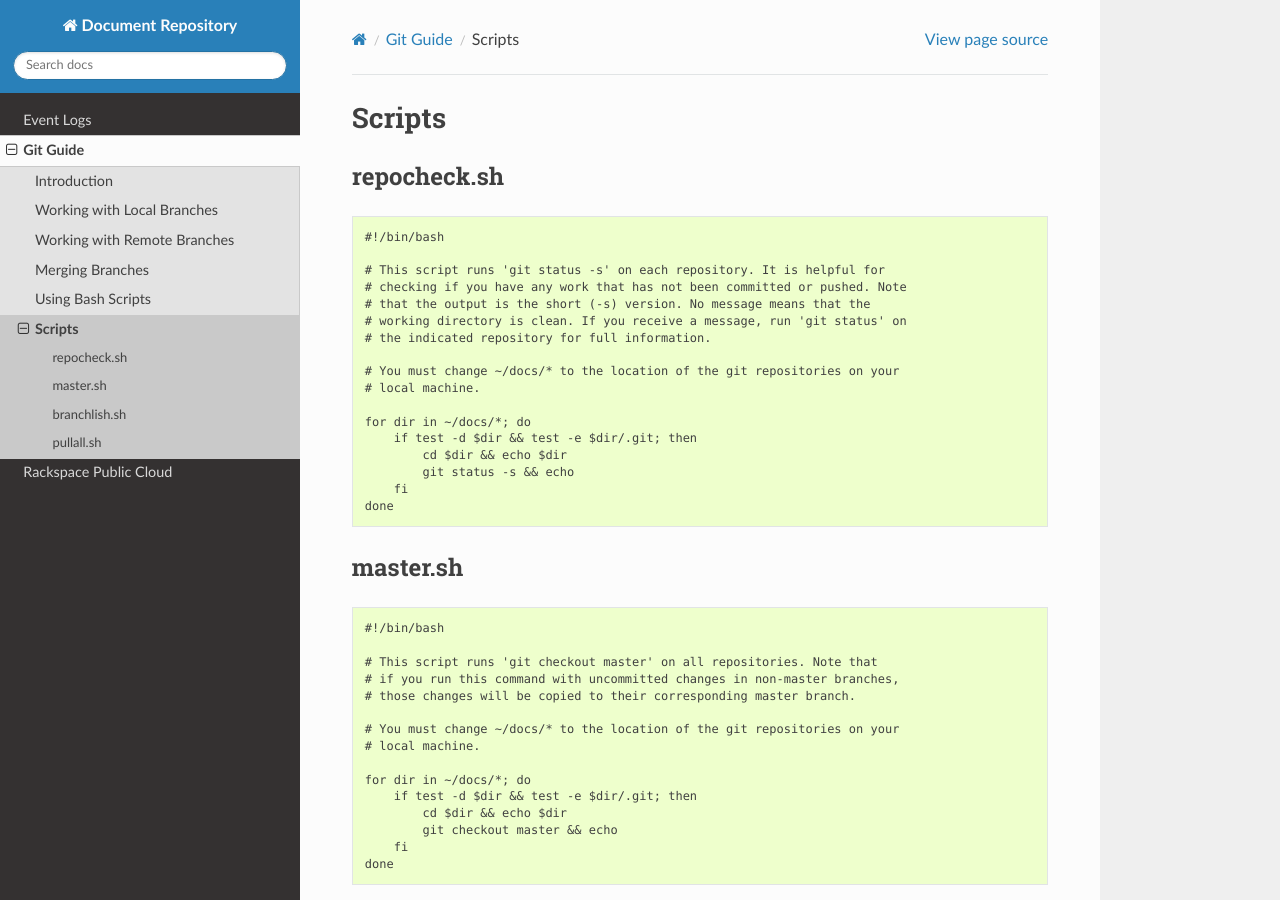
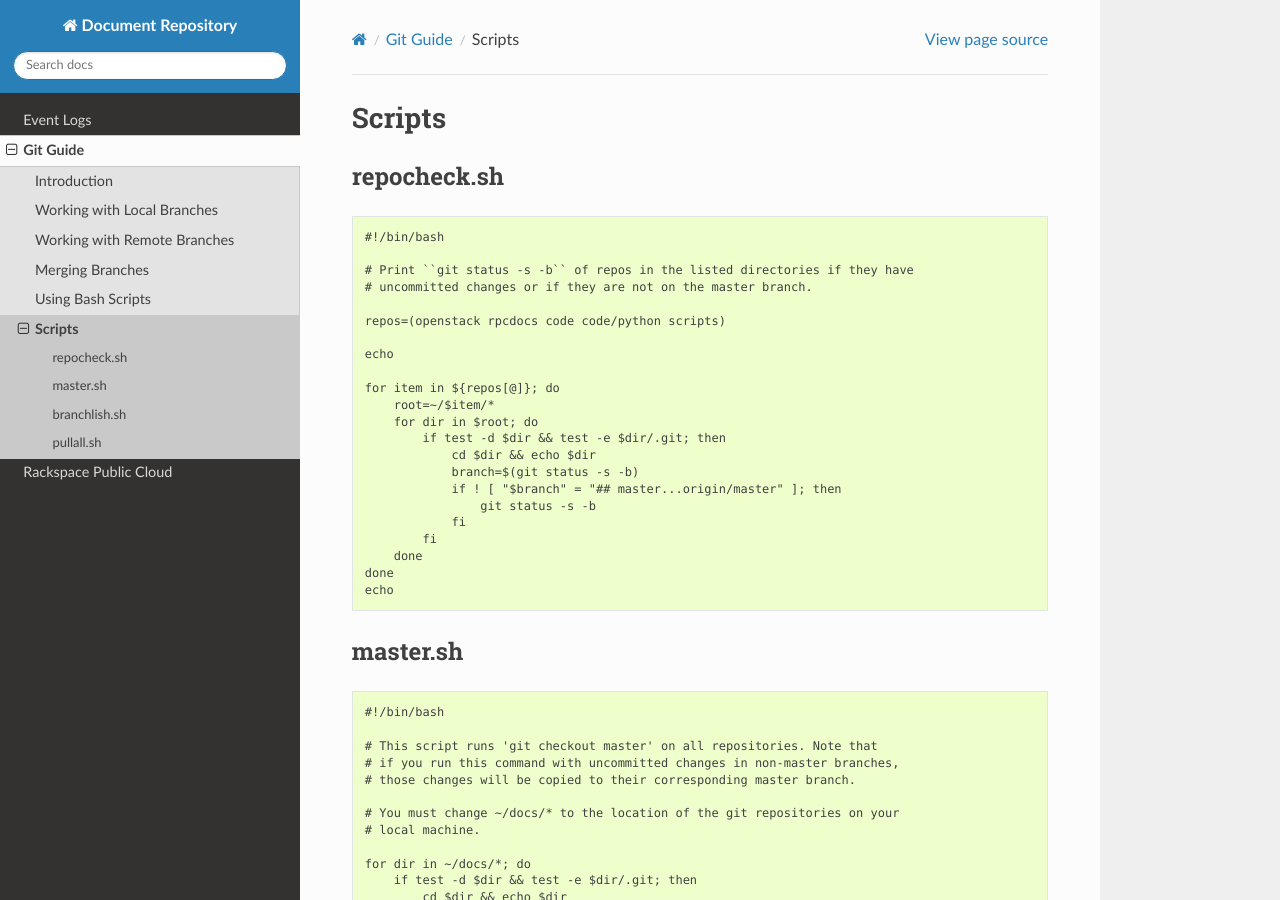
Before and after one commit to tgeles/docs, a Sphinx documentation site: the page built from docs/git-guide/scripts.rst, in a window 1280 px wide and 900 px high. Built offline with Sphinx 7.4.7 and the Read the Docs theme 2.0.0, drawn with Linux system fonts in a browser that asks for light colours.

Commit message:
Update repocheck

```diff
--- a/docs/git-guide/scripts.rst
+++ b/docs/git-guide/scripts.rst
@@ -11,21 +11,27 @@ repocheck.sh
 
    #!/bin/bash
 
-   # This script runs 'git status -s' on each repository. It is helpful for
-   # checking if you have any work that has not been committed or pushed. Note
-   # that the output is the short (-s) version. No message means that the
-   # working directory is clean. If you receive a message, run 'git status' on
-   # the indicated repository for full information.
+   # Print ``git status -s -b`` of repos in the listed directories if they have
+   # uncommitted changes or if they are not on the master branch.
 
-   # You must change ~/docs/* to the location of the git repositories on your
-   # local machine.
+   repos=(openstack rpcdocs code code/python scripts)
 
-   for dir in ~/docs/*; do
-       if test -d $dir && test -e $dir/.git; then
-           cd $dir && echo $dir
-           git status -s && echo
-       fi
+   echo
+
+   for item in ${repos[@]}; do
+       root=~/$item/*
+       for dir in $root; do
+           if test -d $dir && test -e $dir/.git; then
+               cd $dir && echo $dir
+               branch=$(git status -s -b)
+               if ! [ "$branch" = "## master...origin/master" ]; then
+                   git status -s -b
+               fi
+           fi
+       done
    done
+   echo
+
 
 
 .. _master:
```
Also changed, not shown: docs/git-guide/bash.rst (+15 -9 lines).
